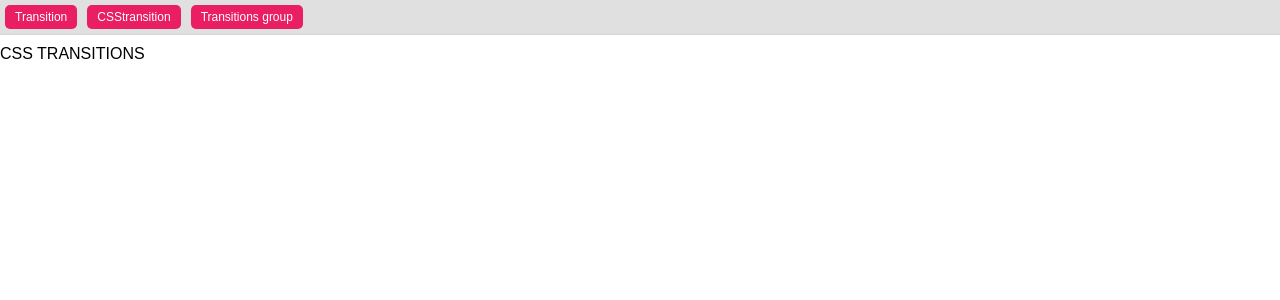
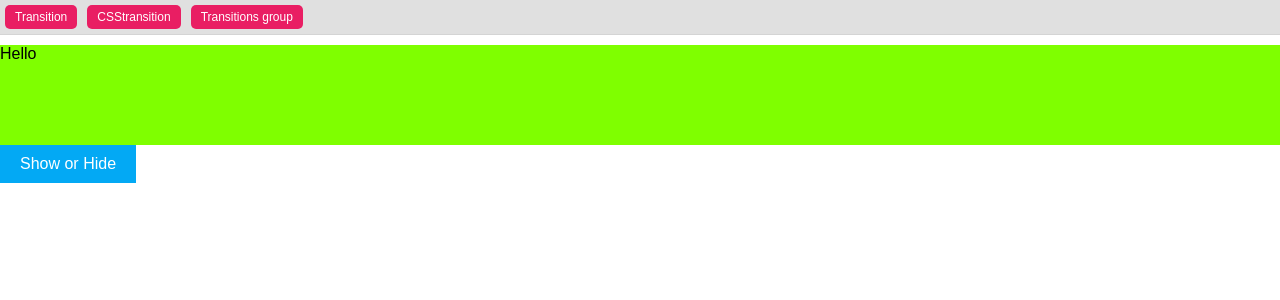
Before and after one commit to VinaykUmesh/StudyingReactJs, a React (Create React App) app in the folder React/03_transitions/: page /csstransition in a window 1280 px wide. Shown: the top 300 px of the page. Built offline with nearby package versions, Linux system fonts and the light colour scheme.

Commit message:
CSSTransition and Transition Group

```diff
--- a/React/03_transitions/src/components/CSStransition.js
+++ b/React/03_transitions/src/components/CSStransition.js
@@ -1,12 +1,33 @@
 import React, { Component } from 'react';
+import { CSSTransition } from 'react-transition-group';
 
 import '../css/App.css';
 
 class Fade extends Component{
+
+    state ={
+        show :true
+    }
+
+    showDiv =() => {
+         this.setState ({
+             show : !this.state.show ? true : false
+         })
+    }
+
     render(){
         return(
             <div>
-                CSS TRANSITIONS
+                <CSSTransition
+                    in={this.state.show}
+                    timeout = {2000}
+                    classNames="square"
+                >
+                    <div className={`square ${this.state.show}`}>Hello</div>
+                </CSSTransition>
+                <div className="showDiv"
+                onClick={this.showDiv}
+                >Show or Hide</div>
             </div>
         )
     }
--- a/React/03_transitions/src/components/tgroup.js
+++ b/React/03_transitions/src/components/tgroup.js
@@ -1,4 +1,5 @@
 import React, { Component } from 'react';
+import { CSSTransition , TransitionGroup } from 'react-transition-group';
 import '../css/App.css';
 
 class Slide extends Component{
@@ -8,7 +9,16 @@ class Slide extends Component{
 
     addElements () {
         return this.state.items.map((item,i) => (
-            <div className="item" key={i}>{item}</div>
+            <CSSTransition
+                classNames="item"
+                timeout={500}
+                key={i}
+                onEntered = {(node)=> {
+                    node.classList.add('active')
+                }}
+            >
+                            <div className="item" key={i}>{item}</div>
+            </CSSTransition>
         ));
     }
 
@@ -31,7 +41,13 @@ class Slide extends Component{
     render(){
         return(
             <div>
+                <TransitionGroup
+                    component="div"
+                    className="list"
+                >
                 {this.addElements()}
+
+                </TransitionGroup>
 
                 <div className="btns">
                     <div className="btn-add" onClick={()=> this.generateNumber()}>Add Elements</div>
--- a/React/03_transitions/src/css/App.css
+++ b/React/03_transitions/src/css/App.css
@@ -100,7 +100,37 @@
 /*=======================================
                 CSSTRANSITIONS
 ========================================*/
+.square.false {
+  background: #E91E63;
+  transform: translateX(-100%);
+}
+.square.true {
+  background: chartreuse;
+}
 
+.square-enter.square-enter-active{
+  background: yellow;
+}
+
+.square-exit.square-exit-active{
+  background: #F44336;
+}
 /*=======================================
                 TRANSITIONS GROUP
 ========================================*/
+
+.item{
+  opacity: 0;
+  transform: translateX(-100%);
+  transition: all .5s ease-in;
+}
+.item.active,
+.item-enter.item-enter-active{
+  opacity: 1;
+  transform: translateX(0%);
+}
+
+.item-exit.item-exit-active{
+  transform: translateX(-100%);
+
+}
```
